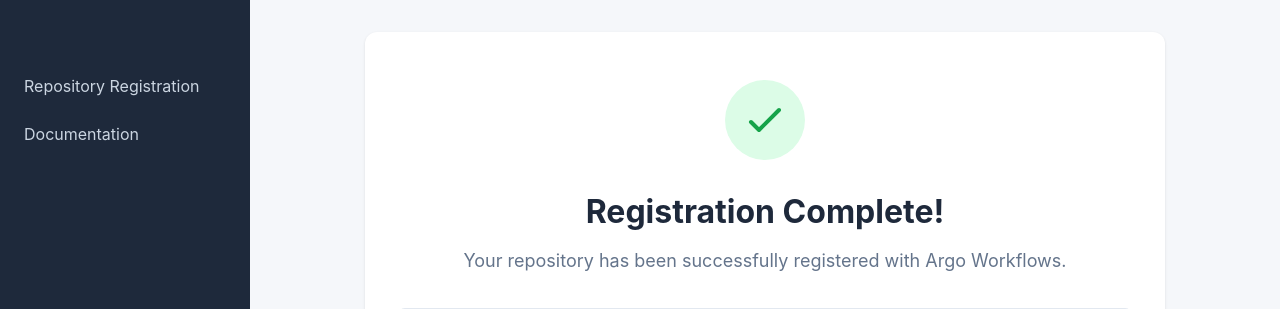
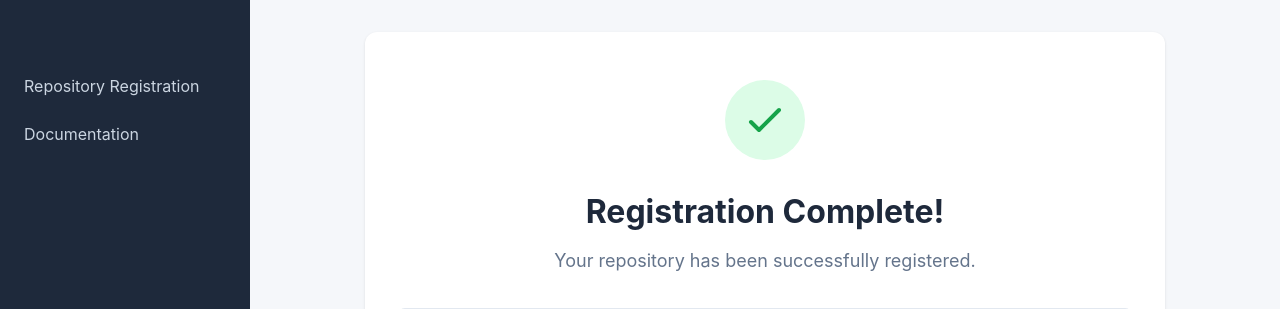
Before and after one commit to calypr/argo-helm, a Flask app: template gitapp-callback/templates/success.html in a window 1280 px wide. Shown: the top 309 px of the page. Run offline with Flask 3, Linux system fonts and the light colour scheme; the template is opened without the code that fills it, so the values that code supplies are empty; parts of the project's set-up code (start-up, migrations or seed data) failed here and were passed over.

Commit message:
rm 'Argo Workflows'

```diff
--- a/gitapp-callback/templates/success.html
+++ b/gitapp-callback/templates/success.html
@@ -215,7 +215,7 @@
                 </div>
 
                 <h2>Registration Complete!</h2>
-                <p>Your repository has been successfully registered with Argo Workflows.</p>
+                <p>Your repository has been successfully registered.</p>
 
                 <div class="config-summary">
                     <h3>Configuration Summary</h3>
```
